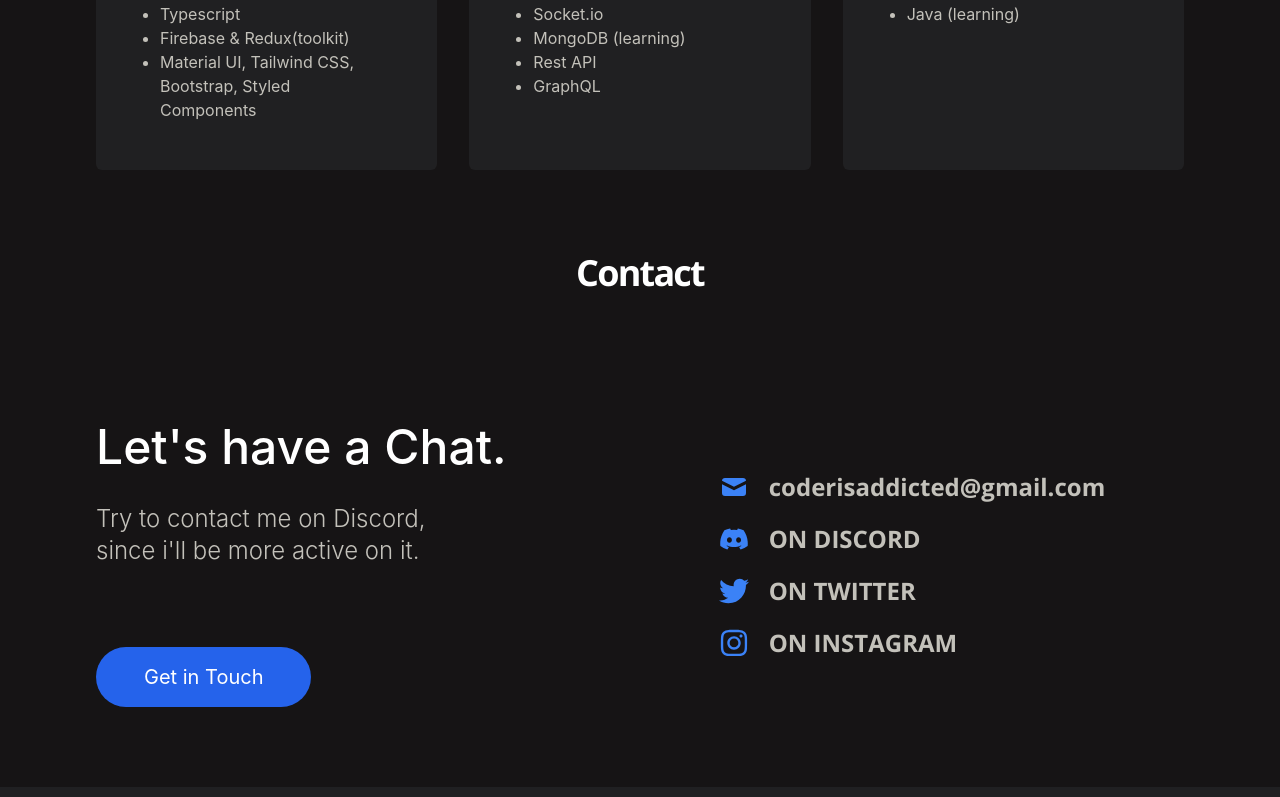
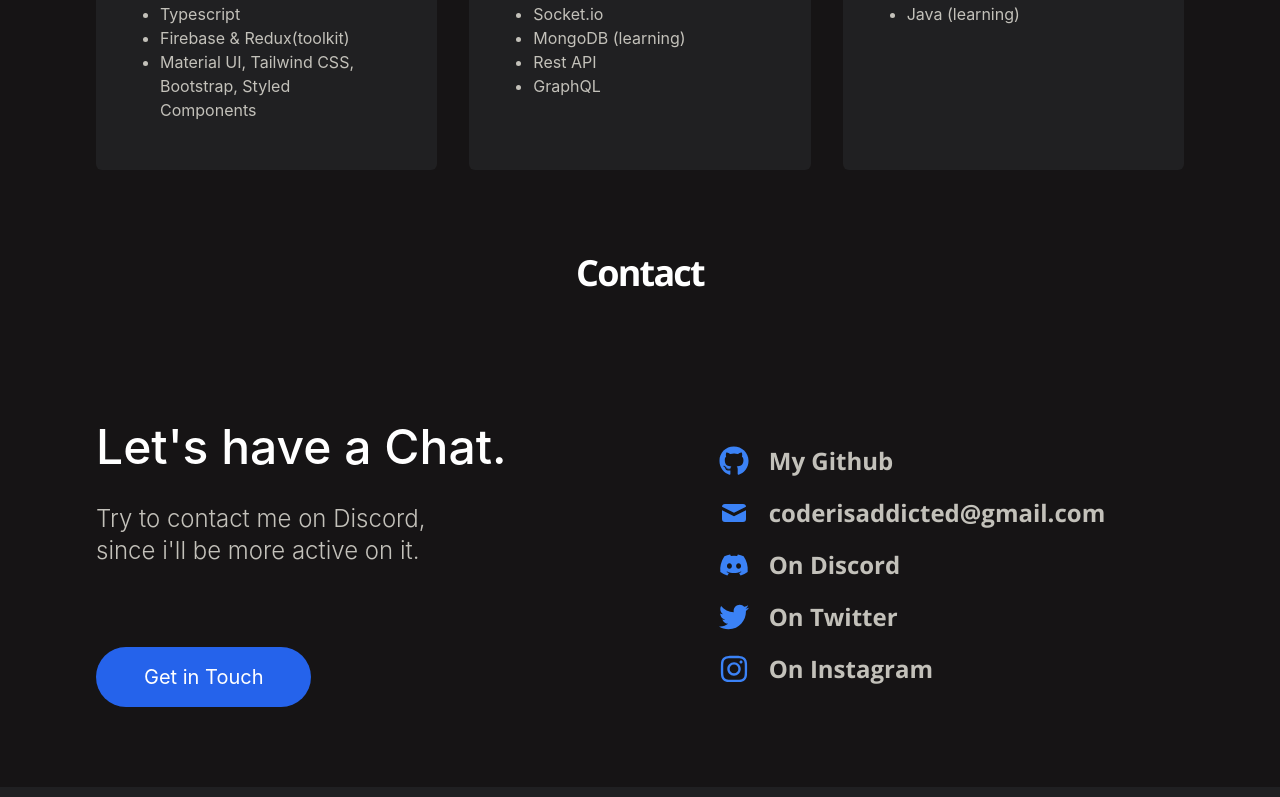
Before and after one commit to yagnik-patel-47/portfolio_v2, a Next.js app: page / in a window 1280 px wide. Shown: the part 2000-2797 px from the top of the page. Built offline with nearby package versions, Linux system fonts and the light colour scheme.

Commit message:
github link

```diff
--- a/src/components/Contact.tsx
+++ b/src/components/Contact.tsx
@@ -1,7 +1,7 @@
 import { FC } from "react";
 import { useAppSelector } from "../redux/reduxHooks";
 import { HiMail } from "react-icons/hi";
-import { FaInstagram, FaTwitter, FaDiscord } from "react-icons/fa";
+import { FaInstagram, FaTwitter, FaDiscord, FaGithub } from "react-icons/fa";
 
 const Contact: FC = () => {
   const navHeight = useAppSelector((store) => store.navHeight);
@@ -42,6 +42,15 @@ const Contact: FC = () => {
           <ul className="text-white-secondary font-openSans font-bold space-y-5 md:text-2xl text-lg">
             <li>
               <a
+                href="https://github.com/CodeAddicted0"
+                className="flex space-x-5 items-center hover:text-white"
+              >
+                <FaGithub size={30} color="#3b82f6" />
+                <p>My Github</p>
+              </a>
+            </li>
+            <li>
+              <a
                 href="mailto:coderisaddicted@gmail.com"
                 className="flex space-x-5 items-center hover:text-white"
               >
@@ -55,7 +64,7 @@ const Contact: FC = () => {
                 className="flex space-x-5 items-center hover:text-white"
               >
                 <FaDiscord size={30} color="#3b82f6" />
-                <p>ON DISCORD</p>
+                <p>On Discord</p>
               </a>
             </li>
             <li>
@@ -64,7 +73,7 @@ const Contact: FC = () => {
                 className="flex space-x-5 items-center hover:text-white"
               >
                 <FaTwitter size={30} color="#3b82f6" />
-                <p>ON TWITTER</p>
+                <p>On Twitter</p>
               </a>
             </li>
             <li>
@@ -73,7 +82,7 @@ const Contact: FC = () => {
                 className="flex space-x-5 items-center hover:text-white"
               >
                 <FaInstagram size={30} color="#3b82f6" />
-                <p>ON INSTAGRAM</p>
+                <p>On Instagram</p>
               </a>
             </li>
           </ul>
--- a/src/components/ScrollTop.tsx
+++ b/src/components/ScrollTop.tsx
@@ -2,22 +2,13 @@ import { FC } from "react";
 import { HiArrowNarrowUp } from "react-icons/hi";
 
 const ScrollTop: FC = () => {
-  const scrollToTop = () => {
-    if (typeof window !== "undefined") {
-      window.scrollTo({
-        top: 0,
-        behavior: "smooth",
-      });
-    }
-  };
-
   return (
-    <div
-      onClick={scrollToTop}
-      className="fixed right-12 bottom-12 md:right-20 md:bottom-20 p-4 bg-bg-surface rounded-full border-blue-500 border"
+    <a
+      className="fixed right-12 bottom-12 md:right-20 md:bottom-16 p-3 md:p-4 bg-bg-surface rounded-full border-blue-500 border"
+      href="#"
     >
-      <HiArrowNarrowUp size={35} color="#C3C1BA" />
-    </div>
+      <HiArrowNarrowUp size={30} color="#C3C1BA" />
+    </a>
   );
 };
 
--- a/src/styles/globals.css
+++ b/src/styles/globals.css
@@ -32,7 +32,7 @@ a {
   background-clip: text;
   -webkit-background-clip: text;
   color: transparent;
-  animation: gradient-big-text 4s ease-in-out infinite forwards;
+  animation: gradient-big-text 4s ease-in-out 1 forwards;
 }
 
 .name-gradient {
@@ -53,12 +53,11 @@ a {
 }
 
 @keyframes gradient-big-text {
-  0%,
-  100% {
+  0% {
     background-size: 500% 500%;
     background-position: 100% 100%;
   }
-  50% {
+  100% {
     background-size: 100% 100%;
   }
 }
```
